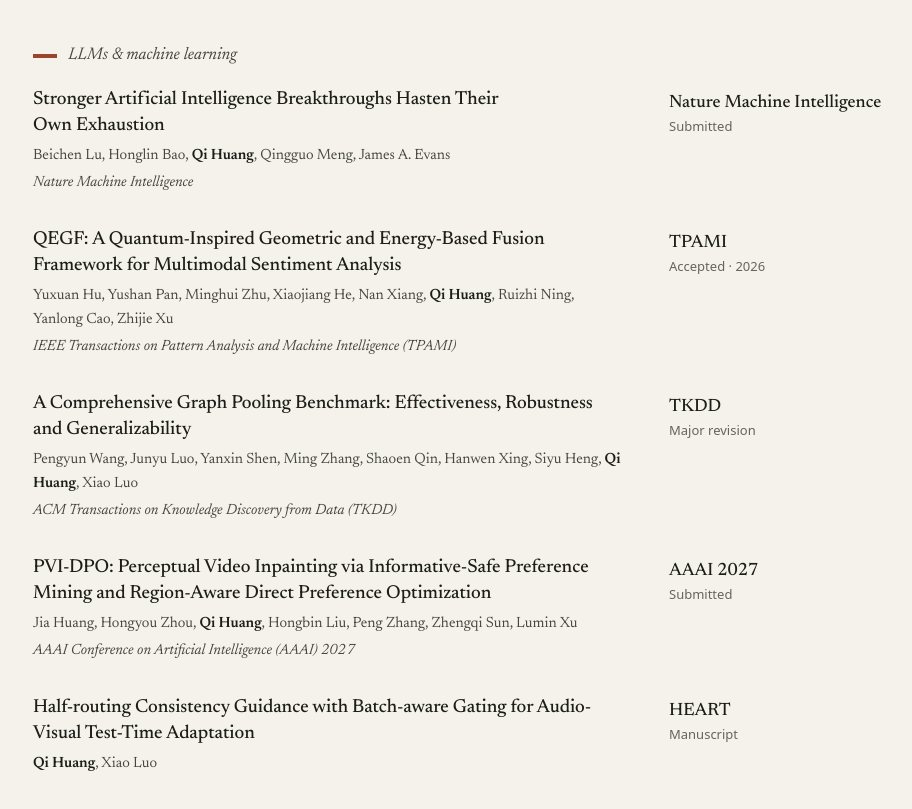
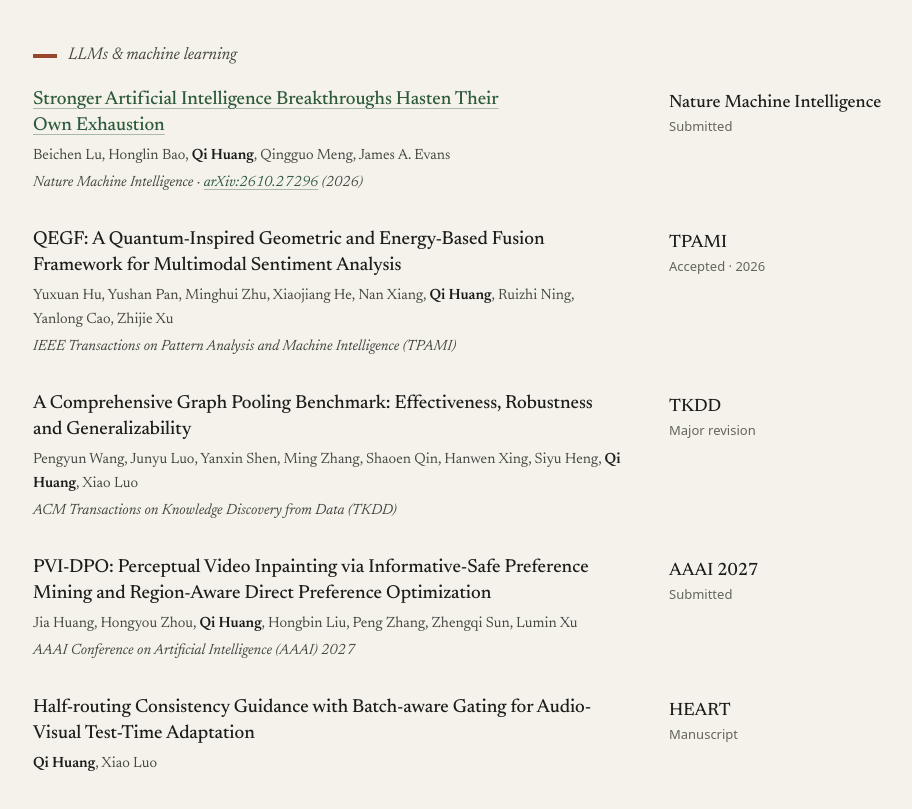
Before and after one commit to QiHuang321/QiHuang321.github.io, a plain HTML site: page index.html in a window 1280 px wide. Shown: the part 1714-2523 px from the top of the page, without its empty margins (267-1179 px from the left). Drawn offline with Linux system fonts and the light colour scheme.

Commit message:
Link AI breakthroughs arXiv preprint in homepage and CV

```diff
--- a/index.html
+++ b/index.html
@@ -456,7 +456,7 @@
             <ul class="more">
               <li>The study analyzes 7,180,635 computer-science papers, 73,089 peer reviews, and topic shifts among 3,707,765 researchers across 36 years.</li>
               <li>Stylized simulations examine how reviewer assignments tied to submission load can concentrate accepted topics and reduce diversity among accepted authors.</li>
-              <li>Co-authored the resulting manuscript, <a href="#pub-science">submitted to <i>Nature Machine Intelligence</i></a>.</li>
+              <li>Co-authored the resulting manuscript, <a href="#pub-science">submitted to <i>Nature Machine Intelligence</i></a>; <a href="https://arxiv.org/abs/2610.27296" target="_blank" rel="noopener">preprint available on arXiv</a>.</li>
             </ul>
           </details>
         </div>
@@ -502,11 +502,11 @@
       <h3 class="sub t2"><span class="sw" aria-hidden="true"></span>LLMs &amp; machine learning</h3>
       <ol class="pubs">
         <li class="it" id="pub-science">
-          <h3 class="h">Stronger Artificial Intelligence Breakthroughs Hasten Their Own Exhaustion</h3>
+          <h3 class="h"><a href="https://arxiv.org/abs/2610.27296" target="_blank" rel="noopener">Stronger Artificial Intelligence Breakthroughs Hasten Their Own Exhaustion</a></h3>
           <p class="n"><span class="v">Nature Machine Intelligence</span><span class="s">Submitted</span></p>
           <div class="b">
             <p class="authors">Beichen Lu, Honglin Bao, <strong>Qi Huang</strong>, Qingguo Meng, James A. Evans</p>
-            <p class="venue">Nature Machine Intelligence</p>
+            <p class="venue">Nature Machine Intelligence &middot; <a href="https://arxiv.org/abs/2610.27296" target="_blank" rel="noopener">arXiv:2610.27296</a> (2026)</p>
           </div>
         </li>
         <li class="it" id="pub-qegf">
```
Also changed, not shown: 1 other file.
